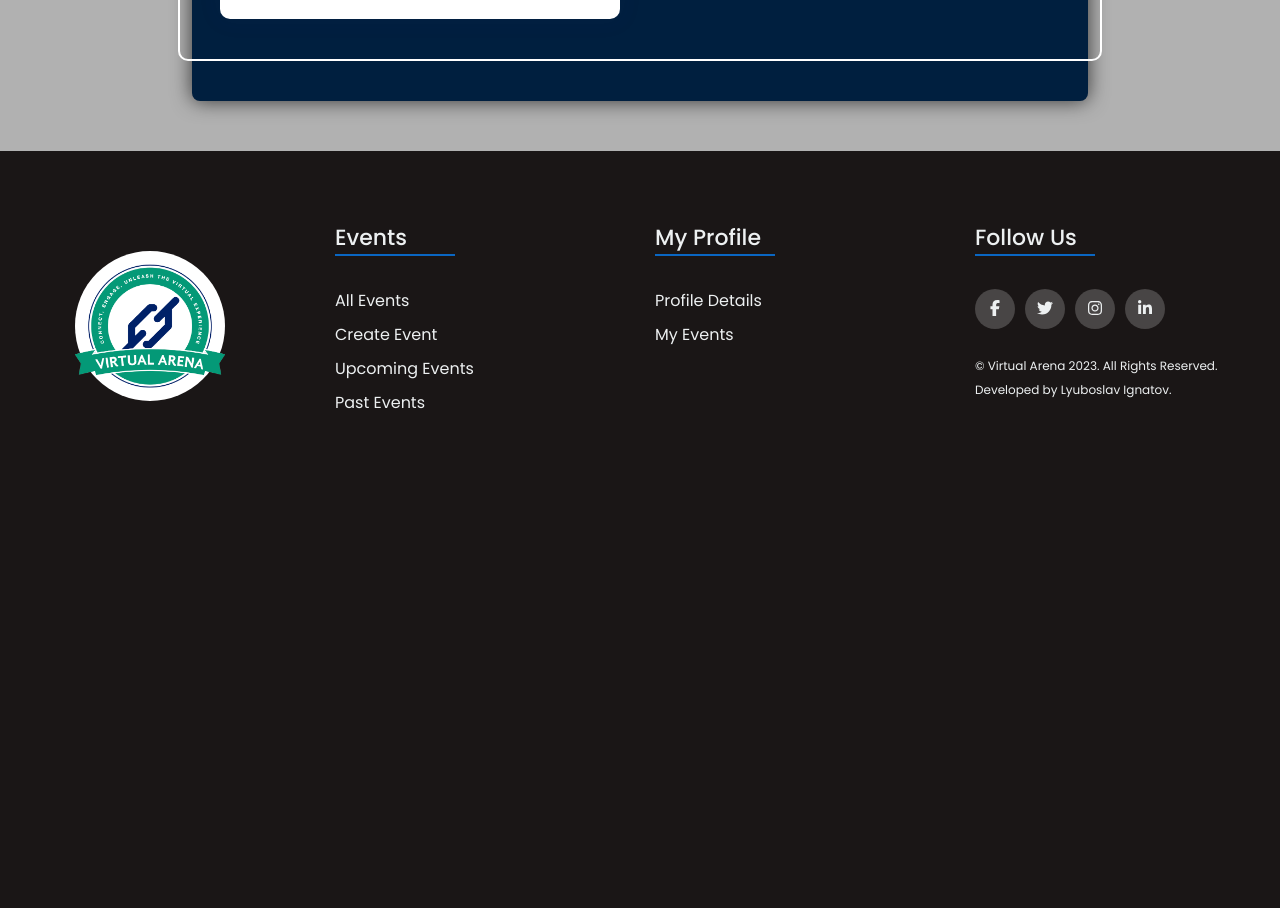
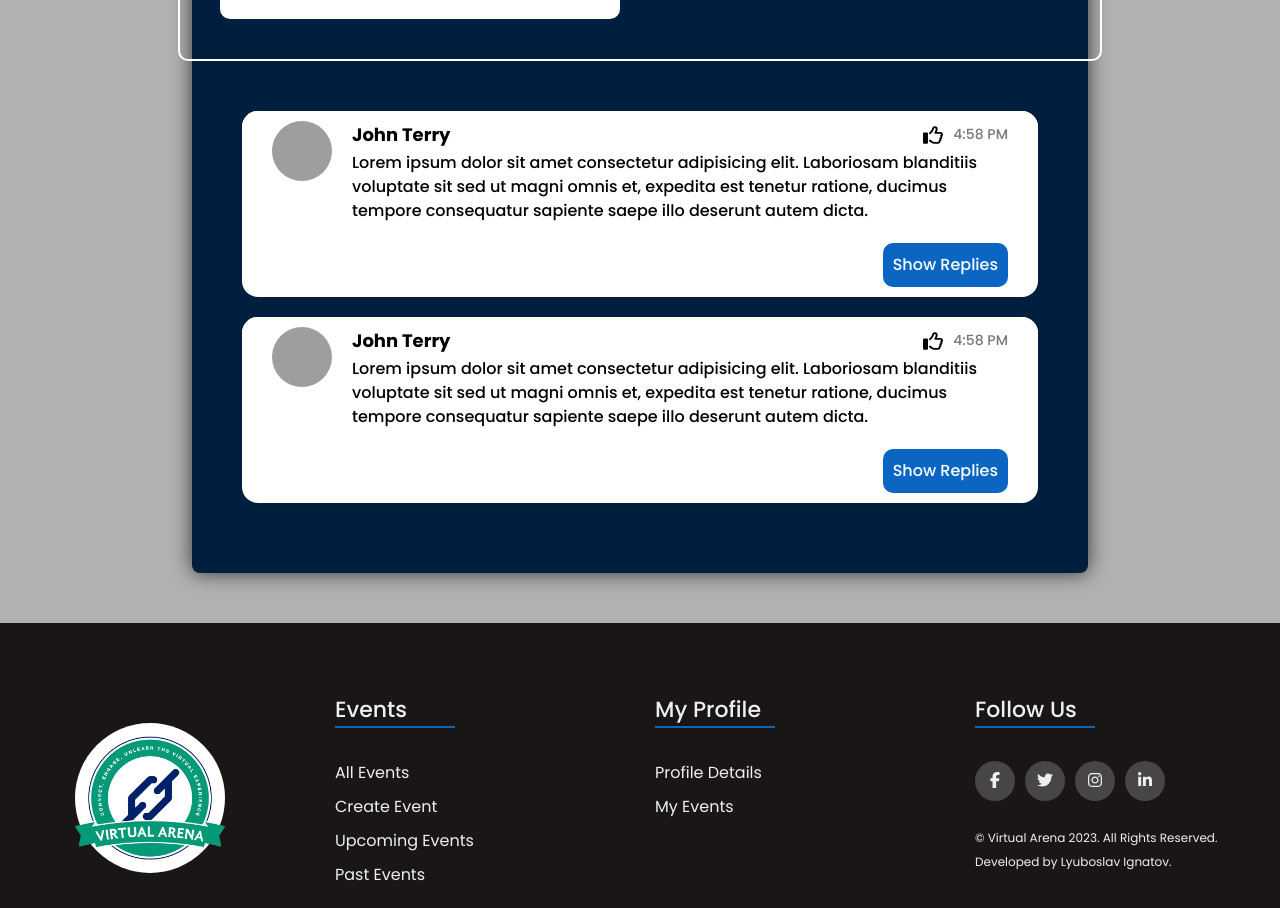
Before and after one commit to Ignatovw99/Virtual-Arena-UI, a React (Create React App) app: page / in a window 1280 px wide. Shown: the part 3157-4065 px from the top of the page. Before the commit the page ends 3642 px from the top, so only its background shows below. Built offline with nearby package versions, Linux system fonts and the light colour scheme; grey boxes are pictures that could not be loaded.

Commit message:
question and answer section component created

```diff
--- a/src/components/Event/Event.js
+++ b/src/components/Event/Event.js
@@ -1,6 +1,7 @@
 import EventTabBar from "../EventTabBar";
 import EventOverview from "../EventOverview";
 import PollsList from "../PollsList";
+import QuestionAnswerSection from "../QuestionAnswerSection";
 
 import styles from "./Event.module.css";
 
@@ -13,6 +14,7 @@ const Event = () => {
             <EventTabBar />
             <EventOverview />
             <PollsList />
+            <QuestionAnswerSection />
         </section>
     );
 };
--- /dev/null
+++ b/src/components/QuestionAnswerSection/QuestionAnswerSection.js
@@ -0,0 +1,14 @@
+import Question from "../Question";
+
+import styles from "./QuestionAnswerSection.module.css";
+
+const QuestionAnswerSection = () => {
+    return (
+        <div className={styles["questions-list-container"]}>
+            <Question />
+            <Question />
+        </div>
+    );
+};
+
+export default QuestionAnswerSection;
--- /dev/null
+++ b/src/components/QuestionAnswerSection/QuestionAnswerSection.module.css
@@ -0,0 +1,6 @@
+.questions-list-container {
+    margin-top: 10px;
+    margin-right: 50px;
+    margin-left: 50px;
+    margin-bottom: 50px;
+}
--- /dev/null
+++ b/src/components/QuestionAnswerSection/index.js
@@ -0,0 +1 @@
+export { default } from "./QuestionAnswerSection";
```
